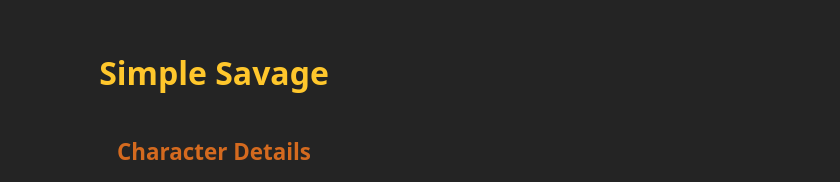
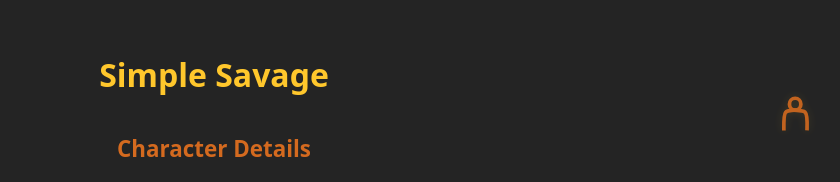
Before and after one commit to ajmenoni/simple-savage, a React (Vite) app: page / in a window 1280 px wide. Both pictures are taken after a click on the button "Build Character". Shown: the top 182 px of the page, without its empty margins (426-1266 px from the left). Built offline with nearby package versions, Linux system fonts and the light colour scheme.

Commit message:
add char outline svg and add as image to app-header

```diff
--- a/src/App.css
+++ b/src/App.css
@@ -1,8 +1,10 @@
 #root {
-  max-width: 1280px;
+  width: 100%;
+  max-width: 100%;
   margin: 0 auto;
   padding: 0.5rem;
   text-align: center;
+  box-sizing: border-box;
 }
 
 .app-container {
@@ -12,19 +14,40 @@
   justify-content: flex-start;
   padding: 0.5rem;
   min-height: 80vh;
+  width: 100%;
   box-sizing: border-box;
+}
+
+.app-header {
+  display: flex;
+  flex-direction: column;
+  align-items: center;
+  width: 100%;
+  max-width: 100%;
+  position: relative;
 }
 
 .app-container h1 {
   color: var(--savage-yellow);
   font-size: 2rem;
   margin-top: 1rem;
+  margin-bottom: 0.2rem;
   text-align: center;
+}
+
+.character-outline {
+  width: 52px;
+  height: auto;
+  margin: 0;
+  opacity: 0.9;
+  align-self: flex-end;
+  margin-right: 1rem;
+  filter: drop-shadow(0 0 4px rgba(255, 199, 44, 0.15));
 }
 
 .card {
   border-radius: 12px;
-  margin-top: 1.5rem;
+  margin-top: 0;
   width: 100%;
   max-width: 400px;
   min-height: 35rem;
@@ -32,7 +55,7 @@
 }
 
 .card--default {
-  /* padding: 1rem; */
+  margin-top: 0;
 }
 
 .card--compact {
--- a/src/App.jsx
+++ b/src/App.jsx
@@ -1,5 +1,6 @@
 import { useState } from "react";
 import { useEffect } from "react";
+import charOutline from "./assets/char_outline.svg";
 import "./index.css";
 import "./App.css";
 import skills from "./data/skills";
@@ -59,7 +60,16 @@ function App() {
   return (
     <>
       <div className="app-container">
-        <h1>Simple Savage</h1>
+        <div className="app-header">
+          <h1>Simple Savage</h1>
+          {step >= 1 && (
+            <img
+              src={charOutline}
+              alt="Character outline illustration"
+              className="character-outline"
+            />
+          )}
+        </div>
         {step === 0 && (
           <Button text={"Build Character"} onClick={() => setStep(1)} />
         )}
```
Also changed, not shown: src/assets/char_outline.svg (added).
